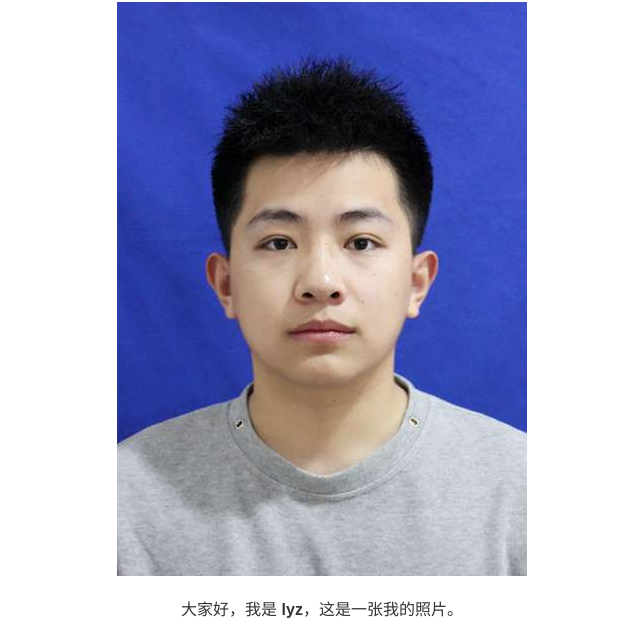
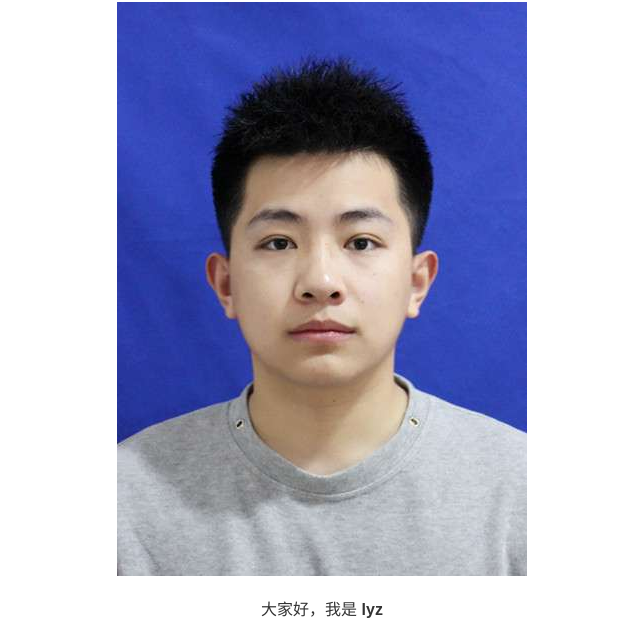
Before and after one commit to liaoyongzhi1010/liaoyongzhi1010.github.io, a plain HTML site: page index.html in a window 1280 px wide. Shown: the part 147-780 px from the top of the page, without its empty margins (318-958 px from the left). Drawn offline with Linux system fonts and the light colour scheme.

Commit message:
Update index.html

```diff
--- a/index.html
+++ b/index.html
@@ -58,7 +58,7 @@
         <div class="intro">
             <h1>欢迎来到我的个人网站！</h1>
 	    <img src="images/profile.jpg" alt="个人头像">
-            <p>大家好，我是 <strong>lyz</strong>，这是一张我的照片。</p>
+            <p>大家好，我是 <strong>lyz</strong></p>
             <p>我是一个热爱技术的开发者，致力于创造创新的解决方案。</p>
         </div>
 
```
